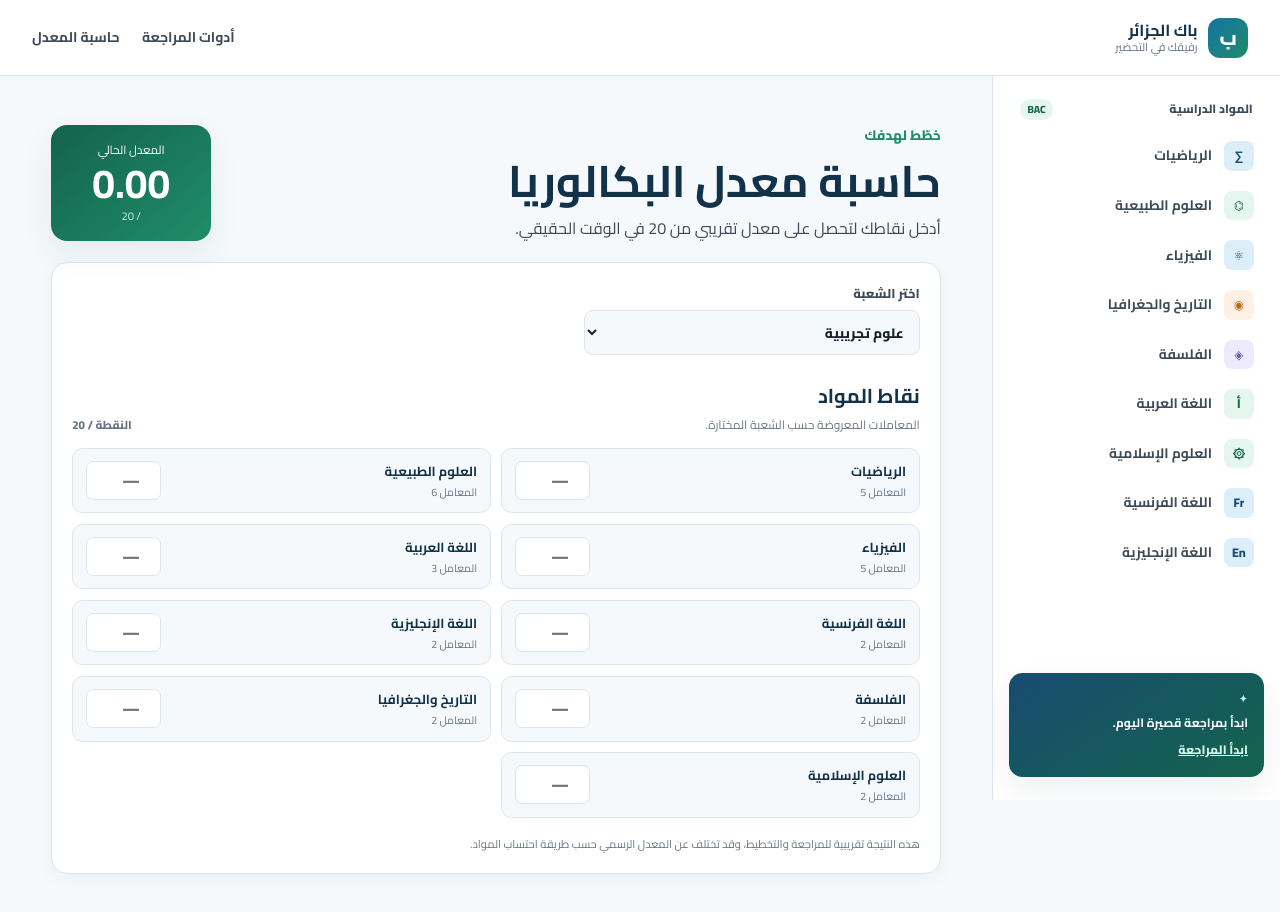
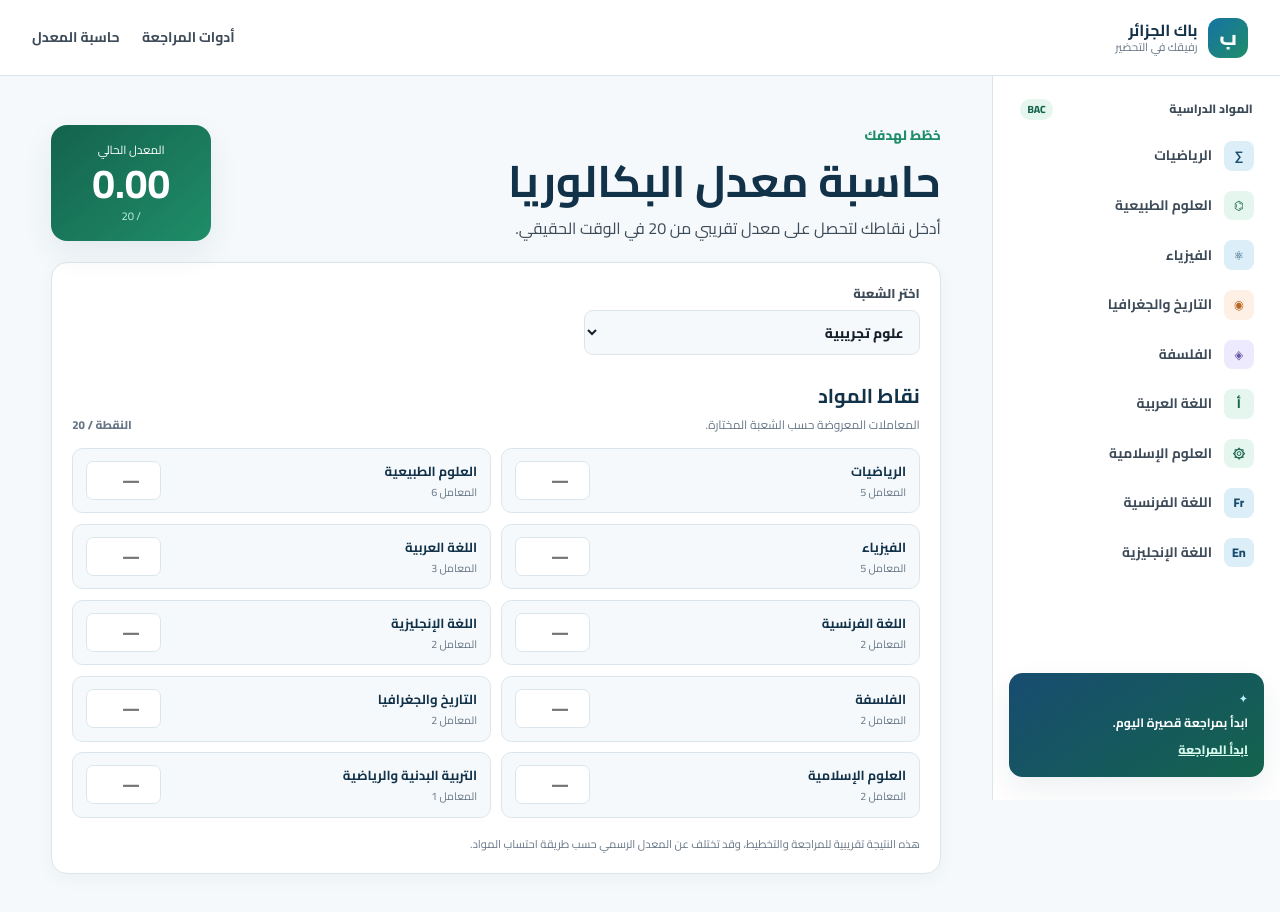
Before and after one commit to moudabouacha09-lab/The-Ultimate-Bac-Help, a Next.js app in the folder bac-platform/: page /calculator in a window 1280 px wide. Shown: the top 912 px of the page. Built offline with nearby package versions, Linux system fonts and the light colour scheme.

Commit message:
feat: Add Technical stream and sports subject to calculator

```diff
--- a/bac-platform/src/app/calculator/page.tsx
+++ b/bac-platform/src/app/calculator/page.tsx
@@ -4,11 +4,12 @@ import { useMemo, useState } from "react";
 import { AppShell } from "@/components/layout/app-shell";
 
 type SubjectField = { id: string; name: string; coefficient: number };
-type Stream = "Scientific" | "Mathematical" | "Literature";
+type Stream = "Scientific" | "Mathematical" | "Literature" | "Technical";
 
 const streamLabels: Record<Stream, string> = {
   Scientific: "علوم تجريبية",
   Mathematical: "رياضيات",
+  Technical: "تقني رياضي",
   Literature: "آداب وفلسفة"
 };
 
@@ -22,7 +23,8 @@ const streamSubjects: Record<Stream, SubjectField[]> = {
     { id: "english", name: "اللغة الإنجليزية", coefficient: 2 },
     { id: "philosophy", name: "الفلسفة", coefficient: 2 },
     { id: "history", name: "التاريخ والجغرافيا", coefficient: 2 },
-    { id: "islamic", name: "العلوم الإسلامية", coefficient: 2 }
+    { id: "islamic", name: "العلوم الإسلامية", coefficient: 2 },
+    { id: "sports", name: "التربية البدنية والرياضية", coefficient: 1 }
   ],
   Mathematical: [
     { id: "math", name: "الرياضيات", coefficient: 7 },
@@ -33,7 +35,20 @@ const streamSubjects: Record<Stream, SubjectField[]> = {
     { id: "english", name: "اللغة الإنجليزية", coefficient: 2 },
     { id: "philosophy", name: "الفلسفة", coefficient: 2 },
     { id: "history", name: "التاريخ والجغرافيا", coefficient: 2 },
-    { id: "islamic", name: "العلوم الإسلامية", coefficient: 2 }
+    { id: "islamic", name: "العلوم الإسلامية", coefficient: 2 },
+    { id: "sports", name: "التربية البدنية والرياضية", coefficient: 1 }
+  ],
+  Technical: [
+    { id: "technology", name: "التكنولوجيا", coefficient: 7 },
+    { id: "math", name: "الرياضيات", coefficient: 6 },
+    { id: "physics", name: "العلوم الفيزيائية", coefficient: 6 },
+    { id: "arabic", name: "اللغة العربية", coefficient: 3 },
+    { id: "islamic", name: "العلوم الإسلامية", coefficient: 2 },
+    { id: "history", name: "التاريخ والجغرافيا", coefficient: 2 },
+    { id: "philosophy", name: "الفلسفة", coefficient: 2 },
+    { id: "french", name: "اللغة الفرنسية", coefficient: 2 },
+    { id: "english", name: "اللغة الإنجليزية", coefficient: 2 },
+    { id: "sports", name: "التربية البدنية والرياضية", coefficient: 1 }
   ],
   Literature: [
     { id: "arabic", name: "اللغة العربية", coefficient: 6 },
@@ -42,7 +57,8 @@ const streamSubjects: Record<Stream, SubjectField[]> = {
     { id: "french", name: "اللغة الفرنسية", coefficient: 3 },
     { id: "english", name: "اللغة الإنجليزية", coefficient: 3 },
     { id: "math", name: "الرياضيات", coefficient: 2 },
-    { id: "islamic", name: "العلوم الإسلامية", coefficient: 2 }
+    { id: "islamic", name: "العلوم الإسلامية", coefficient: 2 },
+    { id: "sports", name: "التربية البدنية والرياضية", coefficient: 1 }
   ]
 };
 
```
